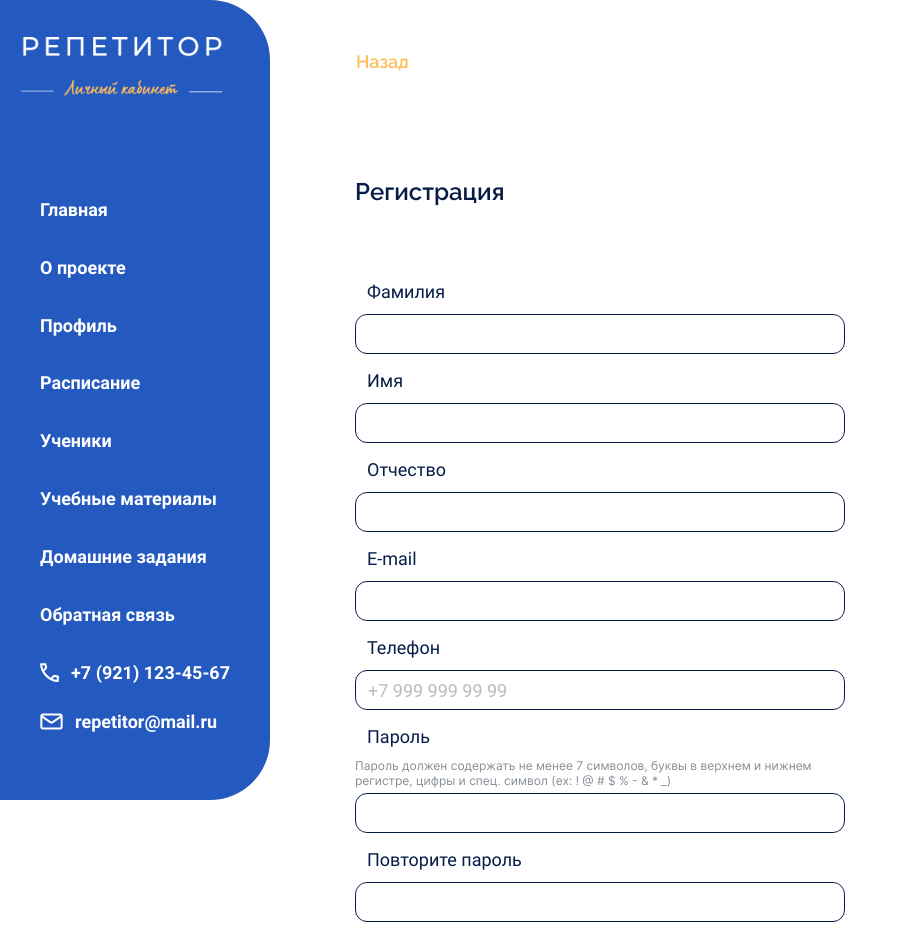
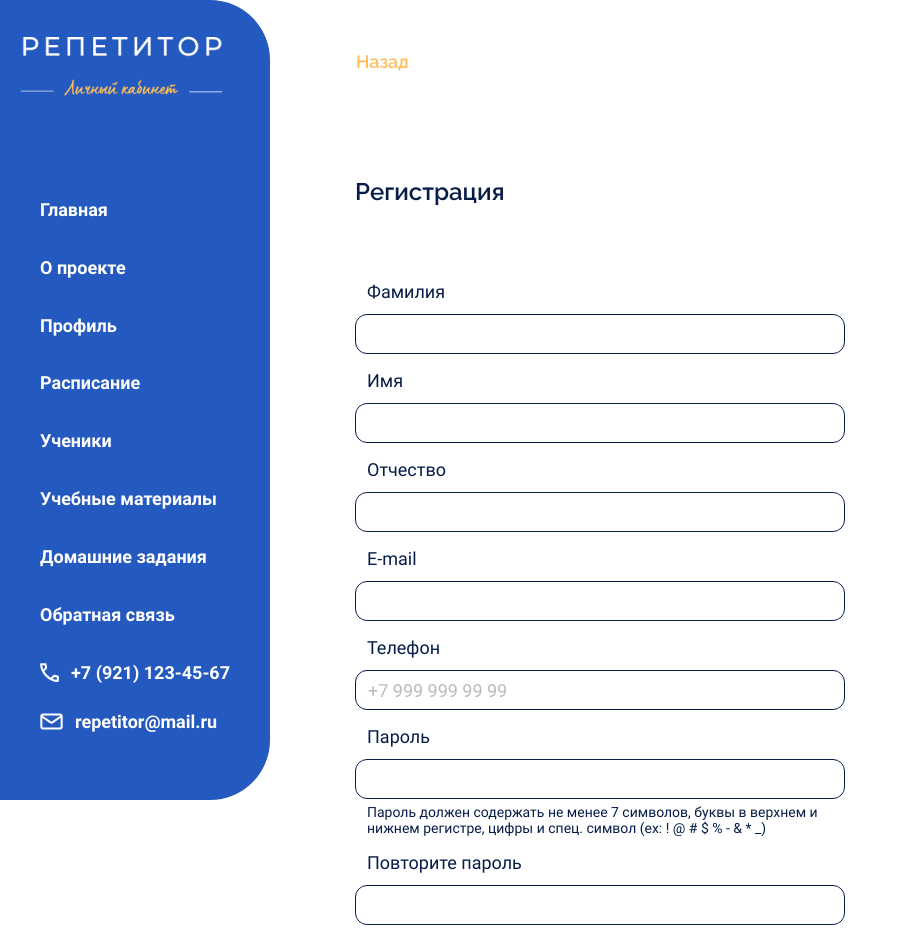
Before and after one commit to TutorOffice/TutorOffice-frontend, a React (Vite) app: page /register in a window 1280 px wide. Shown: the top 938 px of the page, without its empty margins (0-908 px from the left). Built offline with nearby package versions, Linux system fonts and the light colour scheme.

Commit message:
Refactor | ♻️ Input error styles done

```diff
--- a/src/shared/ui/input/Input.module.css
+++ b/src/shared/ui/input/Input.module.css
@@ -43,3 +43,23 @@
     font-weight: 400;
     line-height: normal;
 }
+
+.description {
+    padding-left: 12px;
+    color: var(--black);
+    font-family: Roboto, sans-serif;
+    font-size: 14px;
+    font-style: normal;
+    font-weight: 400;
+    line-height: normal;
+}
+
+.wrapper[data-error="true"] + .description {
+    color: var(--red);
+    padding-left: 12px;
+    font-family: Roboto, sans-serif;
+    font-size: 14px;
+    font-style: normal;
+    font-weight: 400;
+    line-height: normal;
+}
--- a/src/shared/ui/input/Input.tsx
+++ b/src/shared/ui/input/Input.tsx
@@ -13,10 +13,19 @@ const classNames = {
   input: s.input,
   label: s.label,
   error: s.error,
+  description: s.description,
+  wrapper: s.wrapper,
 }
 
 const Input: React.FC<InputProps> = ({ className, ...props }) => {
-  return <TextInput classNames={classNames} className={className} {...props} />
+  return (
+    <TextInput
+      classNames={classNames}
+      className={className}
+      inputWrapperOrder={['label', 'input', 'description', 'error']}
+      {...props}
+    />
+  )
 }
 
 export default Input
```
